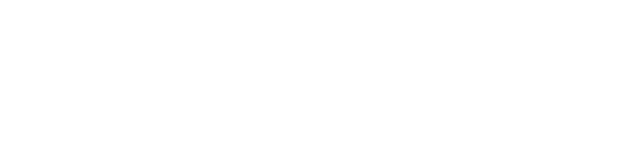
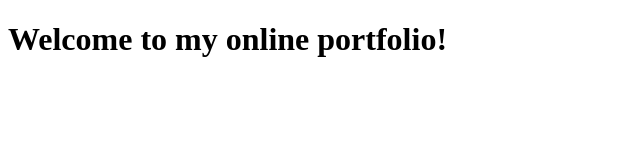
Before and after one commit to steven-ignacio/Project-1, a plain HTML site: page index.html in a window 1280 px wide. Shown: the whole page, without its empty margins (0-640 px from the left). Drawn offline with Linux system fonts and the light colour scheme.

Commit message:
added header

```diff
--- a/index.html
+++ b/index.html
@@ -6,6 +6,9 @@
     <title>Steven Ignacio</title>
 </head>
 <body>
+    <h1>
+        Welcome to my online portfolio!
+    </h1>
 
 </body>
 </html>
```
